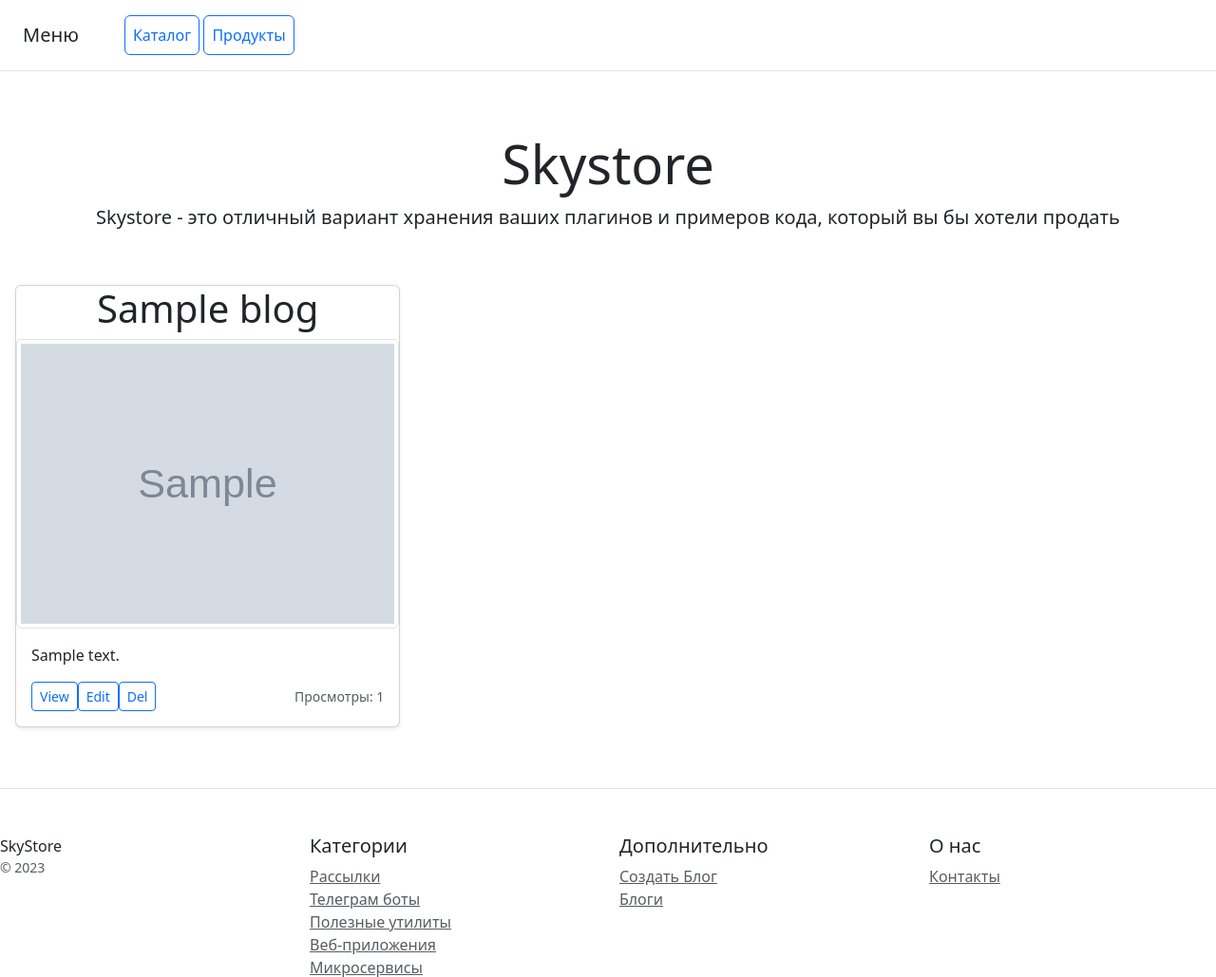
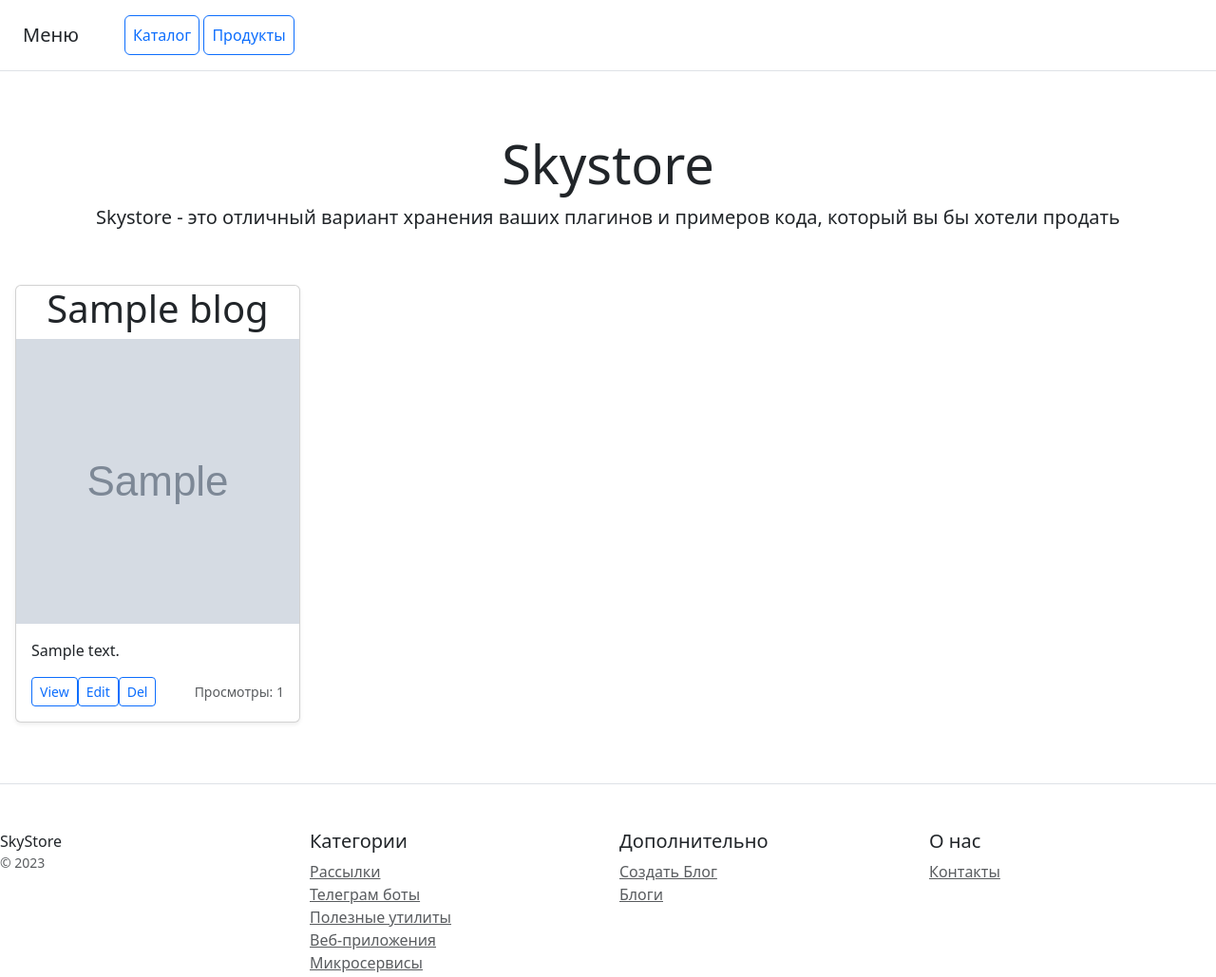
Before and after one commit to Memorizu/SkyStore, a Django app: template templates/blog/blog_list.html in a window 1280 px wide. Shown: the top 1029 px of the page at 95% size. Run offline with Django 4.2, Linux system fonts and the light colour scheme; the template is opened without the code that fills it: most values are stand-ins (such as "Sample title", 1, 10 or a date in 2020); grey boxes marked "Sample" are stand-in pictures; data that the repository does not hold is empty; some libraries are stand-ins or nearby versions.

Commit message:
fix img in blog

```diff
--- a/templates/blog/blog_detail.html
+++ b/templates/blog/blog_detail.html
@@ -12,7 +12,8 @@
                 <ul class="list-unstyled mt-3 mb-4 text-start m-3">
                     <img class="card-img-top"
                          src="{{ blog.image | media_tag}}"
-                         alt="Card image cap">
+                         alt="not-loaded" class="centered-image img-fluid"
+                         style="width: 300px; height: 300px; object-fit: cover">
                 </ul>
                 <p>{{ blog.body}}</p>
                 <div class="d-flex justify-content-between align-items-center">
--- a/templates/blog/blog_form.html
+++ b/templates/blog/blog_form.html
@@ -6,7 +6,7 @@
     <div class="container">
         <div class="row justify-content-center">
             <div class="col-md-6">
-                <form method="post" action="" class="form-floating">
+                <form method="post" enctype="multipart/form-data" class="form-floating">
                     {% csrf_token %}
                     <div class="mb-3">
                         <label for="exampleFormControlInput1" class="form-label">Название</label>
--- a/templates/blog/blog_list.html
+++ b/templates/blog/blog_list.html
@@ -2,16 +2,17 @@
 {% load my_tags %}
 {% block content %}
 
-    <div class="row row-cols-1 row-cols-sm-2 row-cols-md-3 g-3 p-3">
+    <div class="row row-cols-1 row-cols-sm-2 row-cols-md-4 g-3 p-3">
         {% for blog in object_list %}
             <div class="col">
                 <div class="card shadow-sm">
                     <div class="text-center">
                         <h1>{{ blog.title }}</h1>
                     </div>
-                    <img class="card-img-top img-fluid img-thumbnail"
+                    <img class="centered-image img-fluid"
                         src="{{ blog.image | media_tag}}"
-                        alt="Card image cap">
+                        alt="not-loaded"
+                         style="width: 300px; height: 300px; object-fit: cover">
                     <div class="card-body">
                         <p class="card-text">{{ blog.body | truncatechars:50}}</p>
                         <div class="d-flex justify-content-between align-items-center">
```
